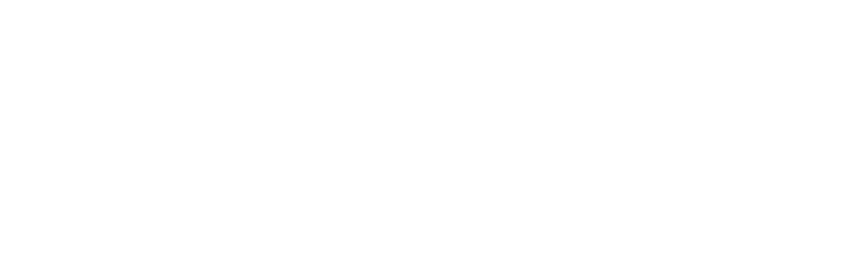
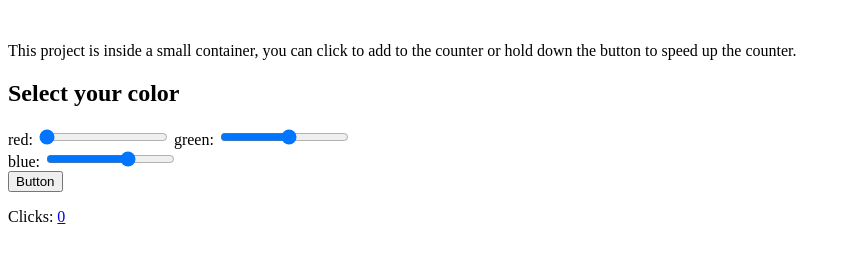
Before and after one commit to dlarenzo/js-buttons, a plain HTML site: page index.html in a window 1280 px wide. Shown: the whole page, without its empty margins (0-851 px from the left). Drawn offline with Linux system fonts and the light colour scheme.

Commit message:
index.html setup

```diff
--- a/index.html
+++ b/index.html
@@ -3,10 +3,35 @@
 <head>
   <meta charset="UTF-8">
   <meta name="viewport" content="width=device-width, initial-scale=1.0">
-  <title>Document</title>
+  <title>Button Project</title>
   <link rel="stylesheet" href="style.css">
 </head>
 <body>
+
+  <div class="container">
+    <img src="" alt="">
+    <p class="instruction"> This project is inside a small container, you can click to add to the counter or hold down the button to speed up the counter.</p>
+
+    <h2 id="h22">Select your color <span id="colorOutput"></span></h2>
+
+    <label for="rangeRed">red:</label>
+    <input type="range" id="rangeRed" value="0" min="0" max="255">
+
+    <label for="rangeGreen" id="green:">green:</label>
+    <input type="range" id="rangeGreen" value="139" min="0" max="255">
+    <br>
+
+    <label for="rangeBlue">blue:</label>
+    <input type="range" id="rangeBlue" value="168" min="0" max="255">
+    <br>
+
+    <button class="large-red-button" onclick="btnPressed()">Button</button>
+
+    <p>Clicks: <a href="#" id="clicks">0</a></p>
+  </div>
+
+
+
   <script src="main.js"></script>
 </body>
 </html>
```
